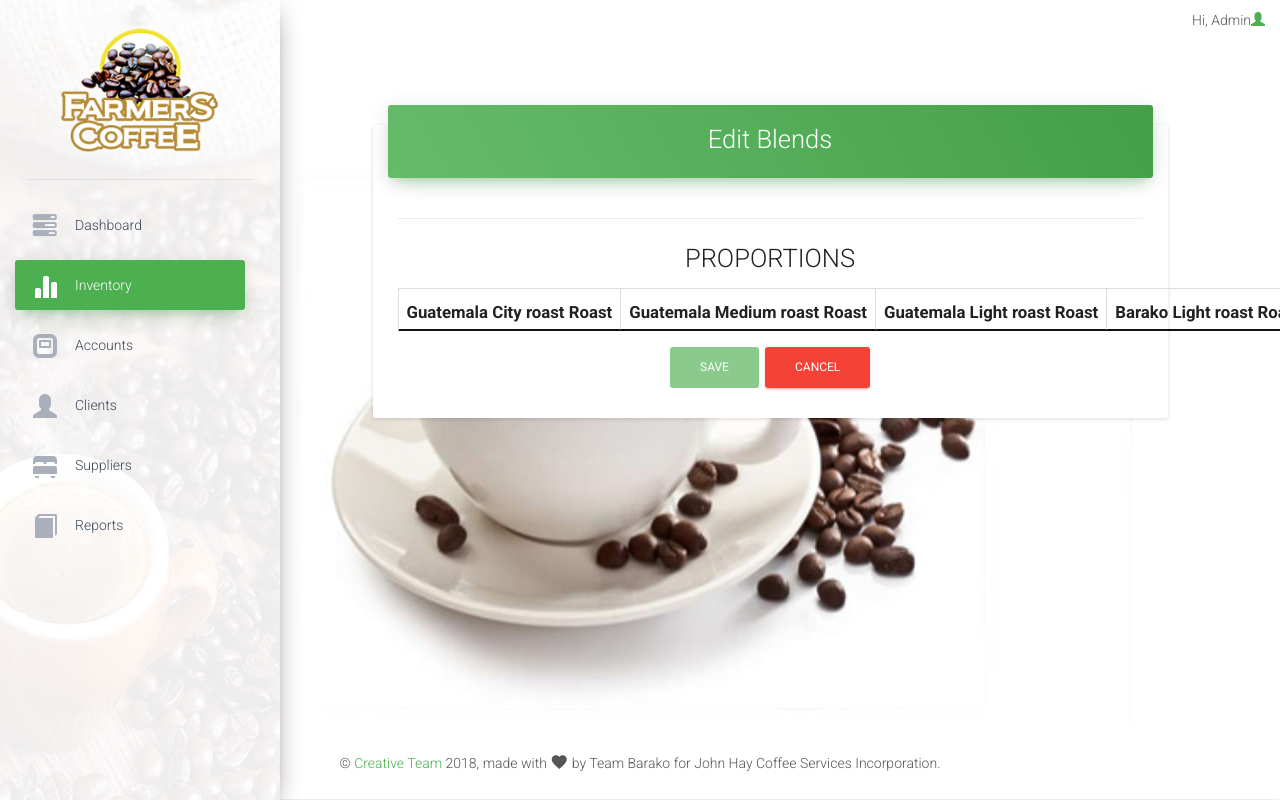
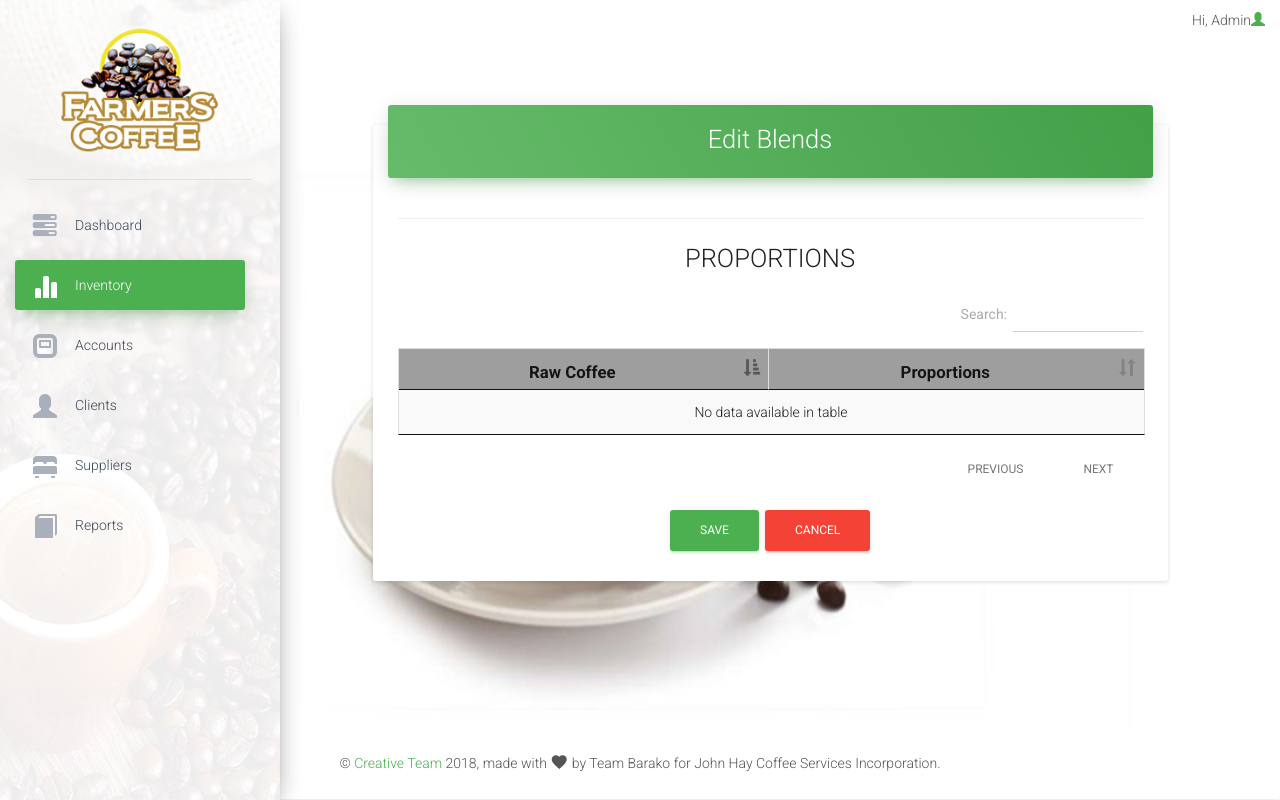
Before and after one commit to jeallysa/Farmers-Coffee, a CodeIgniter app: page /database/index.php/adminblends/editclient_show in a window 1280 px wide. Run offline with CodeIgniter, Linux system fonts and the light colour scheme; a user stored in the database is signed in; data comes from the database, SQL or seed files in the repository; lists and menus that the app fills with data are empty; some libraries are stand-ins or nearby versions; grey boxes are pictures that could not be loaded.

Commit message:
Fixed edit blends and displayed flashdata instead of alerts after blends were updated.

```diff
--- a/application/controllers/AdminBlends.php
+++ b/application/controllers/AdminBlends.php
@@ -92,8 +92,9 @@
 					$this->db->query("UPDATE proportions SET percentage = '".$prop."' WHERE blend_id = '".$id."' AND raw_id = '".$row->raw_id."'");
 				}
 			}
-			echo "<script>alert('Update successful!');</script>";
-			redirect('adminBlends', 'refresh');
+			// echo "<script>alert('Update successful!');</script>";
+			$this->session->set_flashdata('success', 'Updating proportions of '.$blend_name.', given in '.$size.'g '.$pack.' is successful!');
+			redirect('adminBlends');
 		}
 
 		public function edit_clienttrial(){
@@ -123,8 +124,8 @@
 					$this->db->query("UPDATE proportions SET percentage = '".$prop."' WHERE blend_id = '".$id."' AND raw_id = '".$row->raw_id."'");
 				}
 			}
-			echo "<script>alert('Update successful!');</script>";
-			redirect('adminClientBlends', 'refresh');
+			$this->session->set_flashdata('success', 'Updating proportions of '.$blend_name.', given in '.$size.'g '.$pack.' is successful!');
+			redirect('adminClientBlends');
 		}
 
 		public function insertion(){
--- a/application/models/Admin_Blends_Model.php
+++ b/application/models/Admin_Blends_Model.php
@@ -35,36 +35,38 @@ class Admin_Blends_Model extends CI_model
 
 	function edit_page($id){
 		$qcount = $this->db->query('SELECT * FROM raw_coffee');
-		$query_append = "SELECT c.blend_id AS main_id, c.blend_type AS type, c.blend AS blend, c.package_id AS package_id, c.sticker_id AS sticker, ";
+		// $query_append = "SELECT c.blend_id AS main_id, c.blend_type AS type, c.blend AS blend, c.package_id AS package_id, c.sticker_id AS sticker, ";
 
-		foreach($qcount->result() as $row){
-			$query_append .= " SUM(CASE
-							        WHEN b.raw_id = '". $row->raw_id ."' THEN b.percentage
-							        ELSE NULL
-							    END) AS per".$row->raw_id.",";
-		}
-		$query_append .= " d.package_size, d.package_type, c.blend_price, c.blend_qty FROM raw_coffee a JOIN proportions b JOIN coffee_blend c JOIN packaging d ON a.raw_id = b.raw_id AND b.blend_id = c.blend_id AND c.package_id = d.package_id WHERE c.blend_id='".$id."' AND a.raw_activation = 1 GROUP BY c.blend_id;";
+		// foreach($qcount->result() as $row){
+		// 	$query_append .= " SUM(CASE
+		// 					        WHEN b.raw_id = '". $row->raw_id ."' THEN b.percentage
+		// 					        ELSE NULL
+		// 					    END) AS per".$row->raw_id.",";
+		// }
+		// $query_append .= " d.package_size, d.package_type, c.blend_price, c.blend_qty FROM raw_coffee a JOIN proportions b JOIN coffee_blend c JOIN packaging d ON a.raw_id = b.raw_id AND b.blend_id = c.blend_id AND c.package_id = d.package_id WHERE c.blend_id='".$id."' AND a.raw_activation = 1 GROUP BY c.blend_id;";
+		$querynew = "SELECT CONCAT(raw_coffee, ' ', raw_type) AS raw, raw_id, percentage FROM proportions JOIN raw_coffee USING (raw_id) WHERE blend_id = '".$id."'";
 
 
-		$query = $this->db->query($query_append);
+		$query = $this->db->query($querynew);
 		return $query;
 
 	}
 
 	function edit_pageClient($id){
 		$qcount = $this->db->query('SELECT * FROM raw_coffee');
-		$query_append = "SELECT a.blend_id AS main_id, a.client_id, b.client_company, c.sticker_id AS sticker, c.blend AS blend, a.package_id, d.package_type, d.package_size, c.blend_price, ";
+		// $query_append = "SELECT a.blend_id AS main_id, a.client_id, b.client_company, c.sticker_id AS sticker, c.blend AS blend, a.package_id, d.package_type, d.package_size, c.blend_price, ";
 
-		foreach($qcount->result() as $row){
-			$query_append .= " SUM(CASE
-							        WHEN f.raw_id = '". $row->raw_id ."' THEN e.percentage
-							        ELSE NULL
-							    END) AS per".$row->raw_id.",";
-		}
-		$query_append .= " FROM contract a JOIN contracted_client b ON a.client_id =  b.client_id LEFT JOIN coffee_blend c ON a.blend_id = c.blend_id LEFT JOIN packaging d ON c.package_id = d.package_id JOIN proportions e ON c.blend_id = e.blend_id JOIN raw_coffee f ON e.raw_id = f.raw_id GROUP BY a.blend_id, a.client_id, a.package_id;";
+		// foreach($qcount->result() as $row){
+		// 	$query_append .= " SUM(CASE
+		// 					        WHEN f.raw_id = '". $row->raw_id ."' THEN e.percentage
+		// 					        ELSE NULL
+		// 					    END) AS per".$row->raw_id.",";
+		// }
+		// $query_append .= " FROM contract a JOIN contracted_client b ON a.client_id =  b.client_id LEFT JOIN coffee_blend c ON a.blend_id = c.blend_id LEFT JOIN packaging d ON c.package_id = d.package_id JOIN proportions e ON c.blend_id = e.blend_id JOIN raw_coffee f ON e.raw_id = f.raw_id GROUP BY a.blend_id, a.client_id, a.package_id;";
+		$querynew = "SELECT CONCAT(raw_coffee, ' ', raw_type) AS raw, raw_id, percentage FROM proportions JOIN raw_coffee USING (raw_id) WHERE blend_id = '".$id."'";
 
 
-		$query = $this->db->query($query_append);
+		$query = $this->db->query($querynew);
 		return $query;
 
 	}
--- a/application/views/Admin_Module/adminBlends_clientEdit.php
+++ b/application/views/Admin_Module/adminBlends_clientEdit.php
@@ -267,7 +267,8 @@ a:focus {
                                                 <div class="row">
                                                     <?php
                                                             $id = $this->input->get('id');
-                                                            foreach($edit_page->result() as $row){
+                                                            $query_form = $this->db->query("SELECT a.blend_id AS main_id, a.client_id, b.client_company, c.sticker_id AS sticker, c.blend AS blend, c.package_id, d.package_type, d.package_size, c.blend_price FROM contract a JOIN contracted_client b ON a.client_id =  b.client_id LEFT JOIN coffee_blend c ON a.blend_id = c.blend_id LEFT JOIN packaging d ON c.package_id = d.package_id JOIN proportions e ON c.blend_id = e.blend_id JOIN raw_coffee f ON e.raw_id = f.raw_id WHERE a.blend_id = '".$id."' GROUP BY a.blend_id, a.client_id;");
+                                                            foreach($query_form->result() as $row){
                                                     ?>
                                                     <div class="col-md-3">
                                                         <div class="form-group label-floating">
@@ -378,7 +379,7 @@ a:focus {
                                     <table id="example" class="table table-striped table-bordered dt-responsive nowrap" cellspacing="0" width="100%">
                                 <thead>
                                     <tr>
-                                        <?php
+                                        <!-- <?php
                                                     $query_head = $this->db->query("SELECT CONCAT(raw_coffee, ' ', UCASE(LEFT(raw_type, 1)), SUBSTRING(raw_type, 2), ' ', 'Roast') AS type FROM raw_coffee WHERE raw_activation = 1");
 
                                                     if ($query_head->num_rows() > 0) {
@@ -390,32 +391,38 @@ a:focus {
                                                 } else {
                                                     echo "0 results";
                                                 }
-                                                ?>
+                                                ?> -->
+                                        <th><b>Raw Coffee</b></th>
+                                        <th><b>Proportions</b></th>
                                     </tr>
                                 </thead>
                                 <tbody>
-                                    <tr>
+
                                         <?php
 
-                                                $qcount = $this->db->query('SELECT * FROM raw_coffee');
+
                                                 foreach($edit_page->result() as $row){
-                                                        foreach($qcount->result() as $row2){
-                                                            $colname = "per" . $row2->raw_id;
+
                                         ?>
+                                    <tr>
+                                         <td>
+                                            <?php echo $row->raw; ?>
+                                        </td>
                                         <td>
-                                            <input oninput="findTotal(); validity.valid||(value='');" data-validate="required" type="number" min="0" max="" id="per" name="per[<?php echo $row2->raw_id;?>]" value="<?php echo $row->$colname; ?>" class="form-control">
+                                            <input oninput="findTotal(); validity.valid||(value='');" data-validate="required" type="number" min="0" max="" id="per" name="per[<?php echo $row->raw_id;?>]" value="<?php echo $row->percentage; ?>" class="form-control">
                                         </td>
+                                    </tr>
                                         <?php
-                                                }
+
                                             }
                                         ?>
 
-                                    </tr>
+
 
                                 </tbody>
                             </table>
                                     <div class="text-center" data-toggle="modal" data-target="#verify">
-                                        <button type="submit" id="myBtn" class="btn btn-success" disabled>
+                                        <button type="submit" id="myBtn" class="btn btn-success">
                                           Save
                                         </button>
                                         <a href="<?php echo base_url(); ?>adminBlends" class="btn btn-danger"> Cancel</a>
```
Also changed, not shown: application/views/Admin_Module/adminBlends_edit.php (+17 -11 lines).
